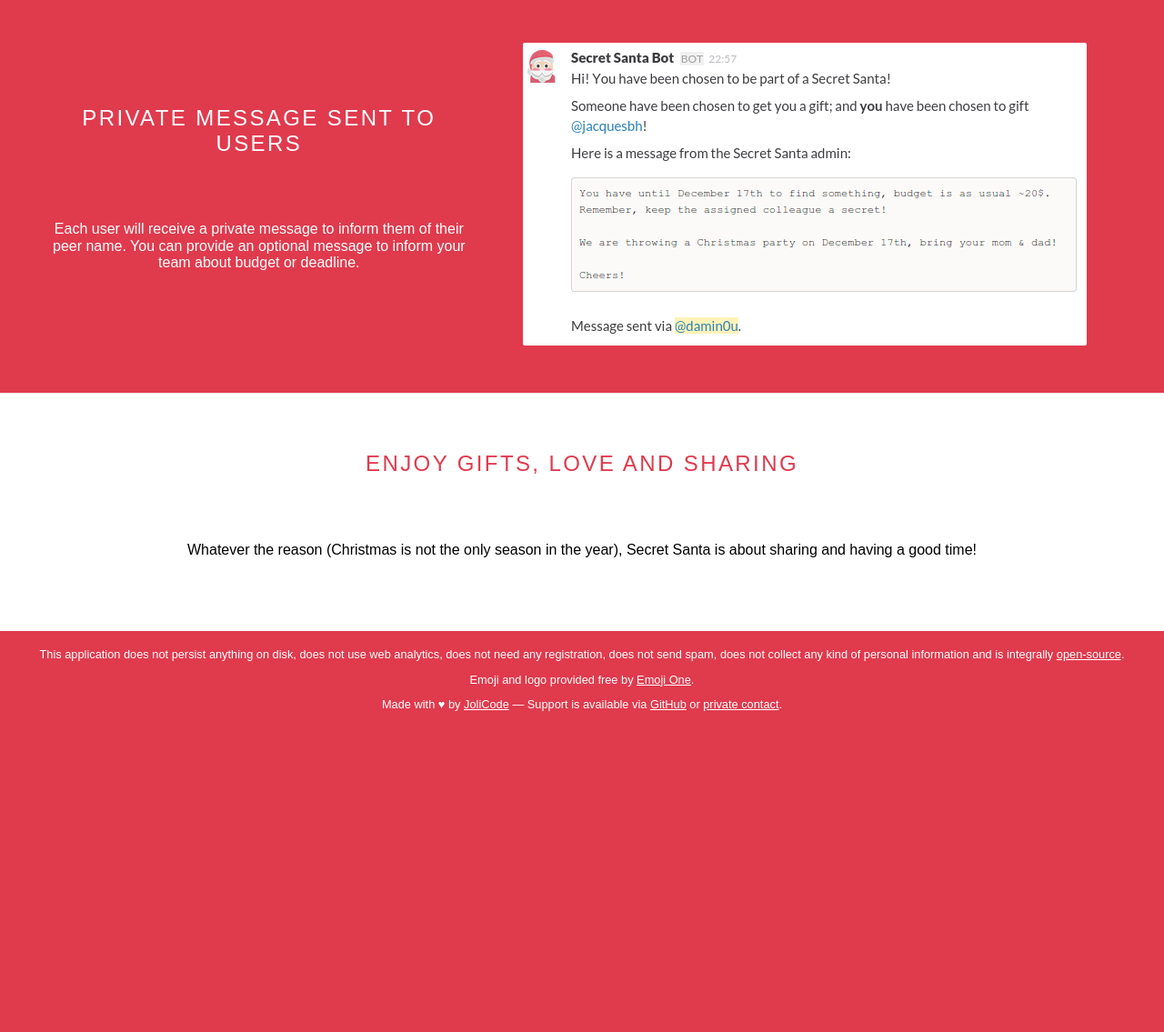
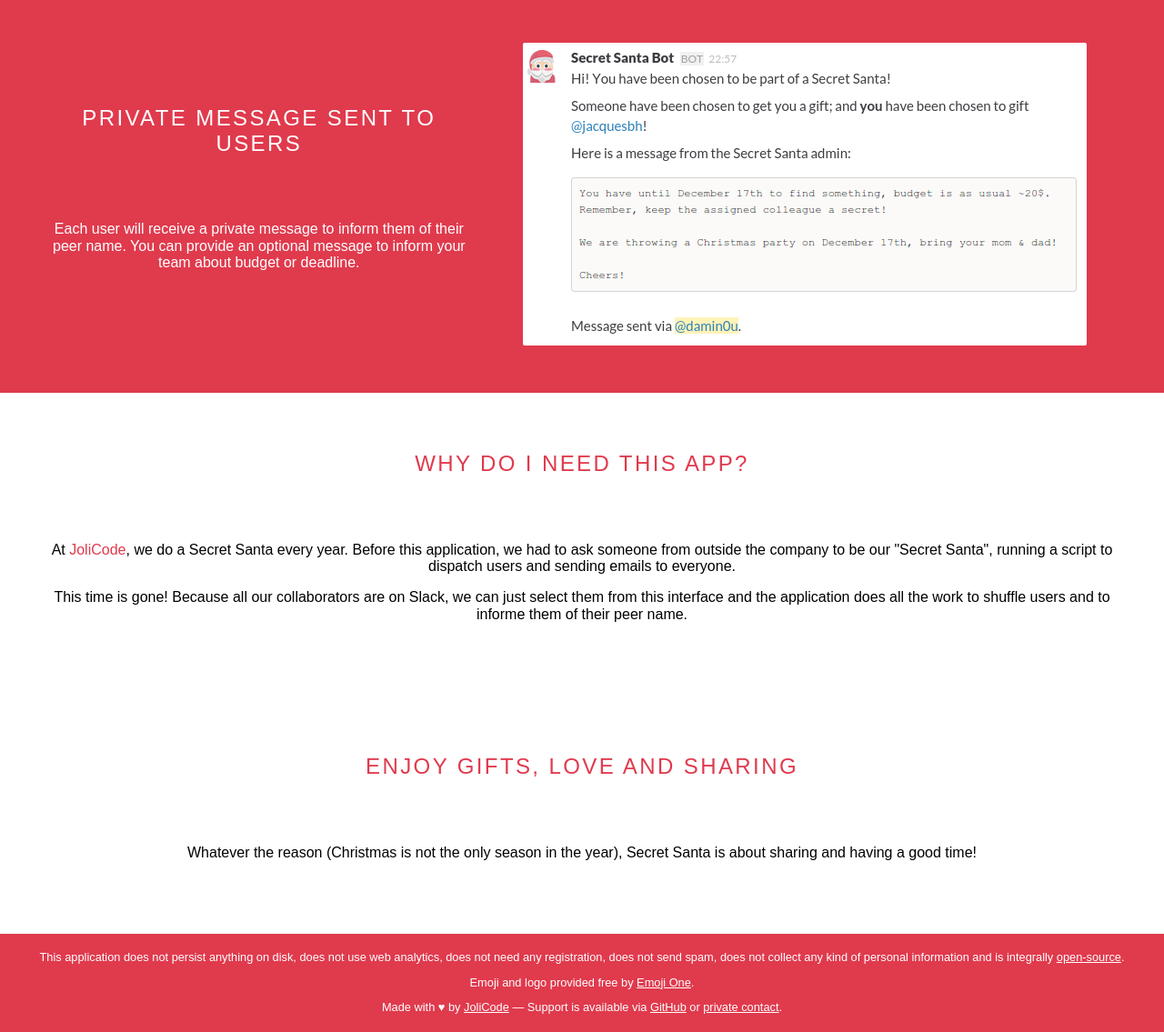
Before and after one commit to jolicode/secret-santa, a Symfony app: template views/index.html.twig in a window 1280 px wide. Shown: the part 1265-2400 px from the top of the page at 91% size. Before the commit the page ends 2047 px from the top, so only its background shows below. Run offline with Twig, Linux system fonts and the light colour scheme; the template is opened without the code that fills it, so the values that code supplies are empty; some libraries are stand-ins or nearby versions.

Commit message:
Add a "Why" block inspired from the old content :pencil:

```diff
--- a/views/index.html.twig
+++ b/views/index.html.twig
@@ -69,6 +69,21 @@
         </div>
     </div>
 
+    <div class="content why-block">
+        <h2 class="content-head is-center">Why do I need this app?</h2>
+
+        <p>
+            At <a href="https://jolicode.com/">JoliCode</a>, we do a Secret Santa every year. Before this application,
+            we had to ask someone from outside the company to be our "Secret Santa", running a script to dispatch users
+            and sending emails to everyone.
+        </p>
+
+        <p>
+            This time is gone! Because all our collaborators are on Slack, we can just select them from this interface
+            and the application does all the work to shuffle users and to informe them of their peer name.
+        </p>
+    </div>
+
     <div class="content love-block pure-g">
         <div class="pure-u-1">
             <h2 class="content-head">Enjoy gifts, love and sharing</h2>
--- a/web/style.css
+++ b/web/style.css
@@ -193,6 +193,18 @@ footer a {
 }
 
 /**
+ * Why
+ */
+.why-block a {
+    text-decoration: none;
+    color: #E03A4D;
+}
+.why-block h2,
+.why-block p {
+    text-align: center;
+}
+
+/**
  * Love
  */
 .love-block h2,
```
